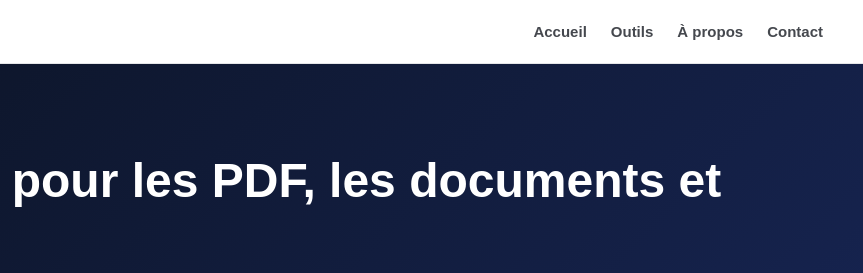
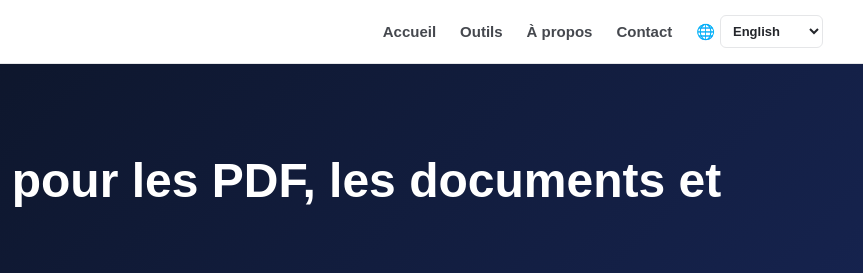
Before and after one commit to TFERRE21/GlobalTools-Internacional, a website: page fr/index.html in a window 1280 px wide. Shown: the top 273 px of the page, 417-1280 px from the left. Drawn offline with Linux system fonts and the light colour scheme.

```diff
--- a/fr/index.html
+++ b/fr/index.html
@@ -35,4 +35,4 @@
 <section class="locale-section"><h2>Confidentialité et limites</h2><p>Évitez de saisir des mots de passe, des documents bancaires ou des informations confidentielles dans un outil dont vous n'avez pas vérifié le fonctionnement. Les conversions simples peuvent modifier les tableaux, images, polices ou mises en forme complexes. Pour en savoir plus sur les données, cookies, publicités et statistiques d'utilisation, consultez notre <a href="/privacy.html">politique de confidentialité</a>.</p><p class="locale-note">Vous pouvez commencer gratuitement. Les résultats dépendent du fichier source, du navigateur et des limites indiquées sur chaque page.</p></section>
 </main>
 <footer class="locale-footer"><div><strong>GlobalTools</strong><p>Des outils en ligne pour les tâches pratiques.</p></div><div><a href="/fr/">Accueil</a><a href="/sobre.html">À propos</a><a href="/contato.html">Contact</a><a href="/privacy.html">Confidentialité</a><a href="/terms.html">Conditions</a></div><p class="legal-entity">Identification de l’entreprise: 69.623.245 THIAGO DE JESUS FERREIRA · CNPJ brésilien: 69.623.245/0001-71</p></footer>
-</body></html>
+<script defer src="/language.js?v=20261016-01"></script></body></html>
```
